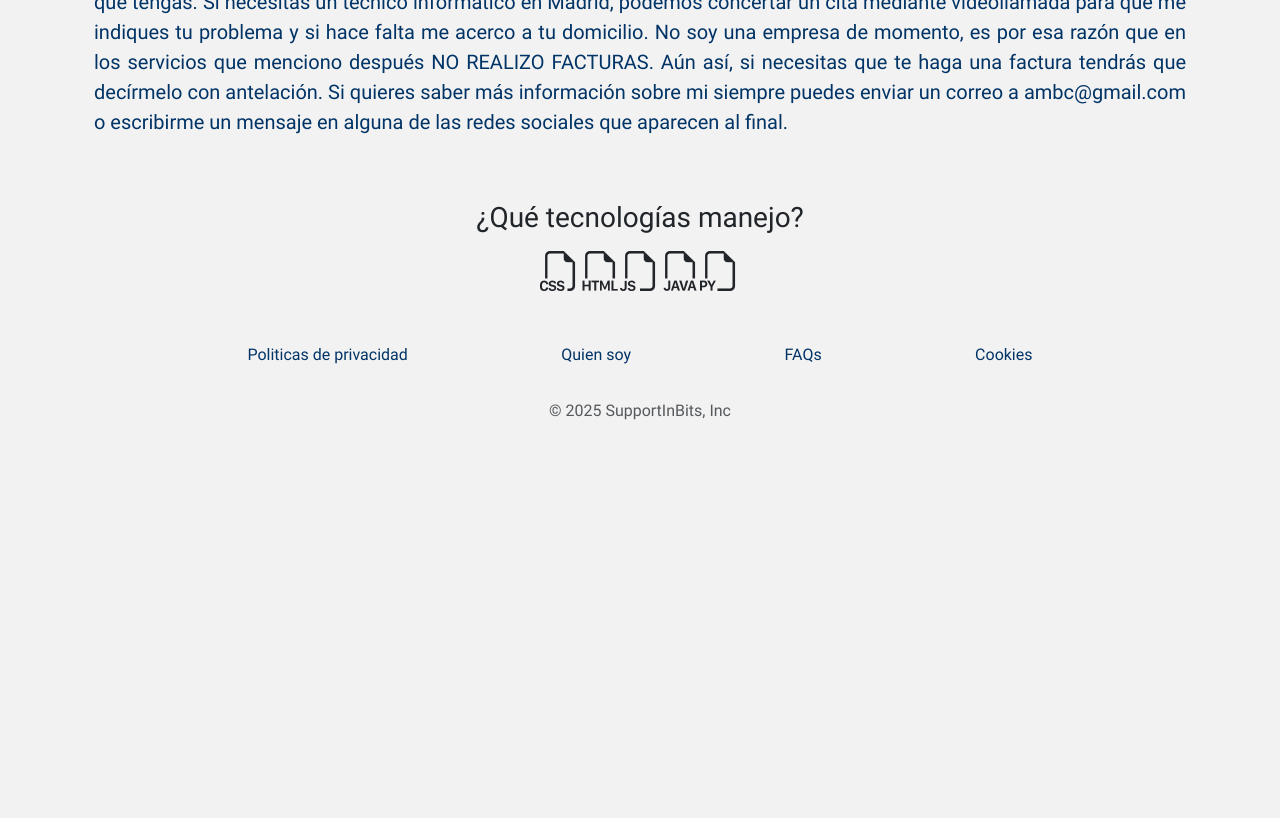
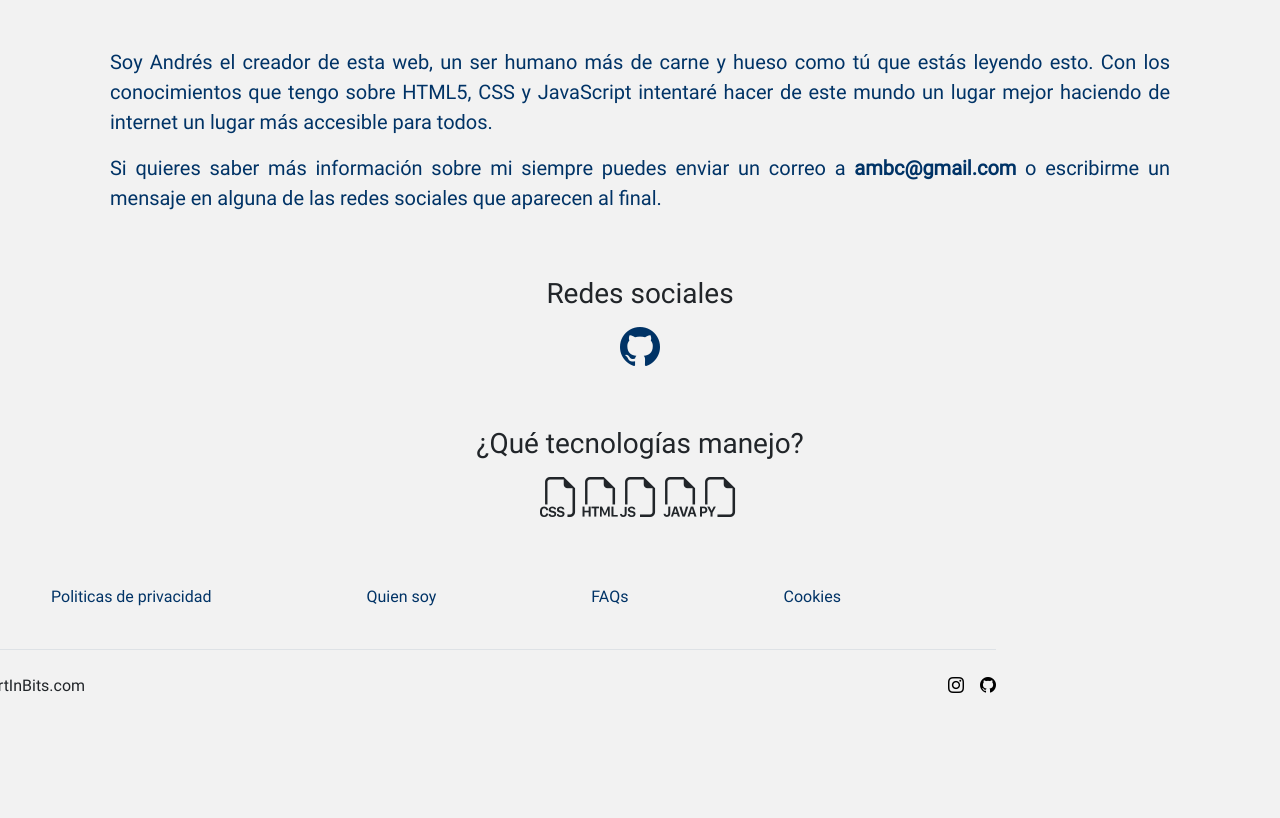
Before and after one commit to andresred94/SupportInBits, a Django app: template app/page/templates/about.html in a window 1280 px wide. Shown: the part 714-1532 px from the top of the page. Before the commit the page ends 1134 px from the top, so only its background shows below. Run offline with Django 3.2, Linux system fonts and the light colour scheme; the template is opened without the code that fills it, so the values that code supplies are empty; parts of the project's set-up code (start-up, migrations or seed data) failed here and were passed over; some libraries are stand-ins or nearby versions.

Commit message:
nuevo look

```diff
--- a/app/page/templates/about.html
+++ b/app/page/templates/about.html
@@ -16,19 +16,27 @@
     </div>
     <br />
     <p class="text-justify fs-5 mt-5">
-      Soy Andrés el creador de esta web mi DNI es 52053342H. He creado esta web
-      con el fin de compartir los conocimientos que he ido adquiriendo sobre
-      informática a lo largo de mi vida y de esta manera quizás pueda ayudarte a
-      ti con el problema que tengas. Si necesitas un técnico informático en
-      Madrid, podemos concertar un cita mediante videollamada para que me
-      indiques tu problema y si hace falta me acerco a tu domicilio. No soy una
-      empresa de momento, es por esa razón que en los servicios que menciono
-      después NO REALIZO FACTURAS. Aún así, si necesitas que te haga una factura
-      tendrás que decírmelo con antelación. Si quieres saber más información
-      sobre mi siempre puedes enviar un correo a ambc@gmail.com o escribirme un
-      mensaje en alguna de las redes sociales que aparecen al final.
+      Soy Andrés el creador de esta web, un ser humano más de carne y hueso
+      como tú que estás leyendo esto. Con los conocimientos que tengo sobre
+      HTML5, CSS y JavaScript intentaré hacer de este mundo un lugar mejor
+      haciendo de internet un lugar más accesible para todos.
+    </p>
+    <p class="text-justify fs-5">
+      Si quieres saber más información sobre mi siempre puedes enviar un
+      correo a <strong>ambc@gmail.com</strong> o escribirme un mensaje en alguna de las redes
+      sociales que aparecen al final.
     </p>
   </div>
+
+  <div class="row mt-5">
+    <div class="col-12 d-flex justify-content-center flex-wrap">
+      <h3>Redes sociales</h3>
+      <div class="col-12 d-flex justify-content-center fs-1">
+        <a href="https://github.com/andresred94" target="blank"><i class="bi bi-github"></i></a>
+      </div>
+    </div>
+  </div>
+
   <div class="row mt-5">
     <div class="col-12 d-flex justify-content-center flex-wrap">
       <h3>¿Qué tecnologías manejo?</h3>
--- a/app/supportinbits/settings.py
+++ b/app/supportinbits/settings.py
@@ -87,7 +87,7 @@ WSGI_APPLICATION = 'supportinbits.wsgi.application'
 # https://docs.djangoproject.com/en/4.1/ref/settings/#databases
 
 DATABASES = {
-    'default': {
+    'mysql': {
         'ENGINE': 'django.db.backends.mysql',
         'NAME': 'supportinbits',
         'USER': 'root',
@@ -98,7 +98,7 @@ DATABASES = {
             'init_command': "SET sql_mode='STRICT_TRANS_TABLES'",  # Modo estricto de MySQL
         }
     },
-    'sqlite': {
+    'default': {
         'ENGINE': 'django.db.backends.sqlite3',
         'NAME': BASE_DIR / 'db.sqlite3',
     },
--- a/app/supportinbits/static/supportinbits/css/global.css
+++ b/app/supportinbits/static/supportinbits/css/global.css
@@ -11,16 +11,19 @@ Esto hará que se copie el contenido exacto en staticFiles
   margin: 0;
 }
 :root {
-  --bk_principal: #F2F2F2;
+  --bk_principal: #f2f2f2;
   --tx-nm-lg: #003366;
-  --indigoEnlaceBread: #6F009E;
+  --indigoEnlaceBread: #6f009e;
   --brown: #514b23;
-  --lemon-lime: #E4FF1A;
-  --orangepantone: #F26419;
+  --lemon-lime: #e4ff1a;
+  --orangepantone: #f26419;
 }
+
 body {
+  min-height: 100vh;
+  margin: 0;
   background-color: var(--bk_principal);
-  a{
+  a {
     color: var(--tx-nm-lg);
     text-decoration: none;
   }
@@ -29,12 +32,22 @@ body {
     a {
       color: var(--tx-nm-lg);
     }
-    .active{
+    .active {
       color: var(--indigoEnlaceBread);
     }
   }
+  footer {
+    position: relative;
+    right: 220px;
+    width: 90vw;
+    height: auto;
+    text-align: center;
+    padding: 20px 0;
+  }
   font-family: "fuente-principal", sans-serif;
   .container {
+    flex: 1; /* Esto hace que el contenido ocupe el espacio disponible */
+    padding: 20px;
     /*estilos generales de cada page*/
     #contenido-home,
     #contenido-privacy,
@@ -43,20 +56,24 @@ body {
     #contenido-cookies {
       text-align: justify;
       text-justify: inter-word;
-      p , h1, h2, li, .table {
+      p,
+      h1,
+      h2,
+      li,
+      .table {
         color: var(--tx-nm-lg);
       }
     }
     /*estilos individuales de cada page*/
-    #contenedor-home-blog{
-      .btn-primary{
+    #contenedor-home-blog {
+      .btn-primary {
         background-color: var(--indigoEnlaceBread);
         color: var(--lemon-lime);
       }
     }
-    #contenedor-detalle-entrada{
-      .card-body{
-        .btn-primary{
+    #contenedor-detalle-entrada {
+      .card-body {
+        .btn-primary {
           background-color: var(--indigoEnlaceBread);
           color: var(--lemon-lime);
         }
--- a/app/templates/base.html
+++ b/app/templates/base.html
@@ -25,7 +25,7 @@
     <link rel="stylesheet" href="https://cdn.jsdelivr.net/npm/bootstrap-icons@1.11.3/font/bootstrap-icons.min.css"/>
     <link rel="stylesheet" href="{% static 'supportinbits/css/global.css' %}" />
   </head>
-  <body>
+  <body  class="d-flex flex-column h-100">
     <div class="container" id="contenedor-pricipal">
       <!--encabezado-->
       <header>
@@ -60,7 +60,7 @@
 
                   <ul class="navbar-nav">
                     <li class="nav-item">
-                      <a class="nav-link active" aria-current="page" href="#">Plantillas</a>
+                      <a class="nav-link " aria-current="page" href="#">Plantillas</a>
                     </li>
                     <li class="nav-item">
                       <a class="nav-link" href="/blog">Blog</a>
@@ -110,24 +110,30 @@
       </nav>
 
       <!--contenido-->
-      <div class="container">
-        <main>
+      <main class="flex-shrink-0">
+        <div class="container">
           {% block content %} {% endblock %}
-        </main>
-      </div>
+        </div>
+      </main>
 
       <!--footer-->
-      <div class="container">
-        <footer class="py-3 my-4">
+      <footer class="mt-auto py-3 fs-6">
+        <div class="container">
           <div class="d-flex justify-content-evenly flex-wrap pb-3 mb-3">
             <div class="col-12 col-md-auto"><a href="/politicas-de-privacidad" class="col-auto">Politicas de privacidad</a></div>
             <div class="col-12 col-md-auto"><a href="/quien-soy" class="col-auto">Quien soy</a></div>
             <div class="col-12 col-md-auto"><a href="/preguntas-frecuentes" class="link-opacity-50-hover">FAQs</a></div>
             <div class="col-12 col-md-auto"><a href="/politica-de-cookies" class="link-opacity-50-hover">Cookies</a></div>
           </div>
-          <p class="text-center text-body-secondary">© 2025 SupportInBits, Inc</p>
-        </footer>
-      </div>
+          <div class="d-flex flex-column flex-sm-row justify-content-between py-4 my-4 border-top">
+            <p>© 2025 SupportInBits.com</p>
+            <ul class="list-unstyled d-flex">
+              <li class="ms-3"><a class="link-body-emphasis" href="#" aria-label="Instagram"><i class="bi bi-instagram"></i></a></li>
+              <li class="ms-3"><a class="link-body-emphasis" href="#" aria-label="Facebook"><i class="bi bi-github"></i></a></li>
+            </ul>
+          </div>
+        </div>
+      </footer>
 
   </div>
     {% load static %}
```
Also changed, not shown: app/blog/management/commands/load_initial_data.py (+71 -1 lines), app/page/templates/home.html (+16 -9 lines), 1 other file.
